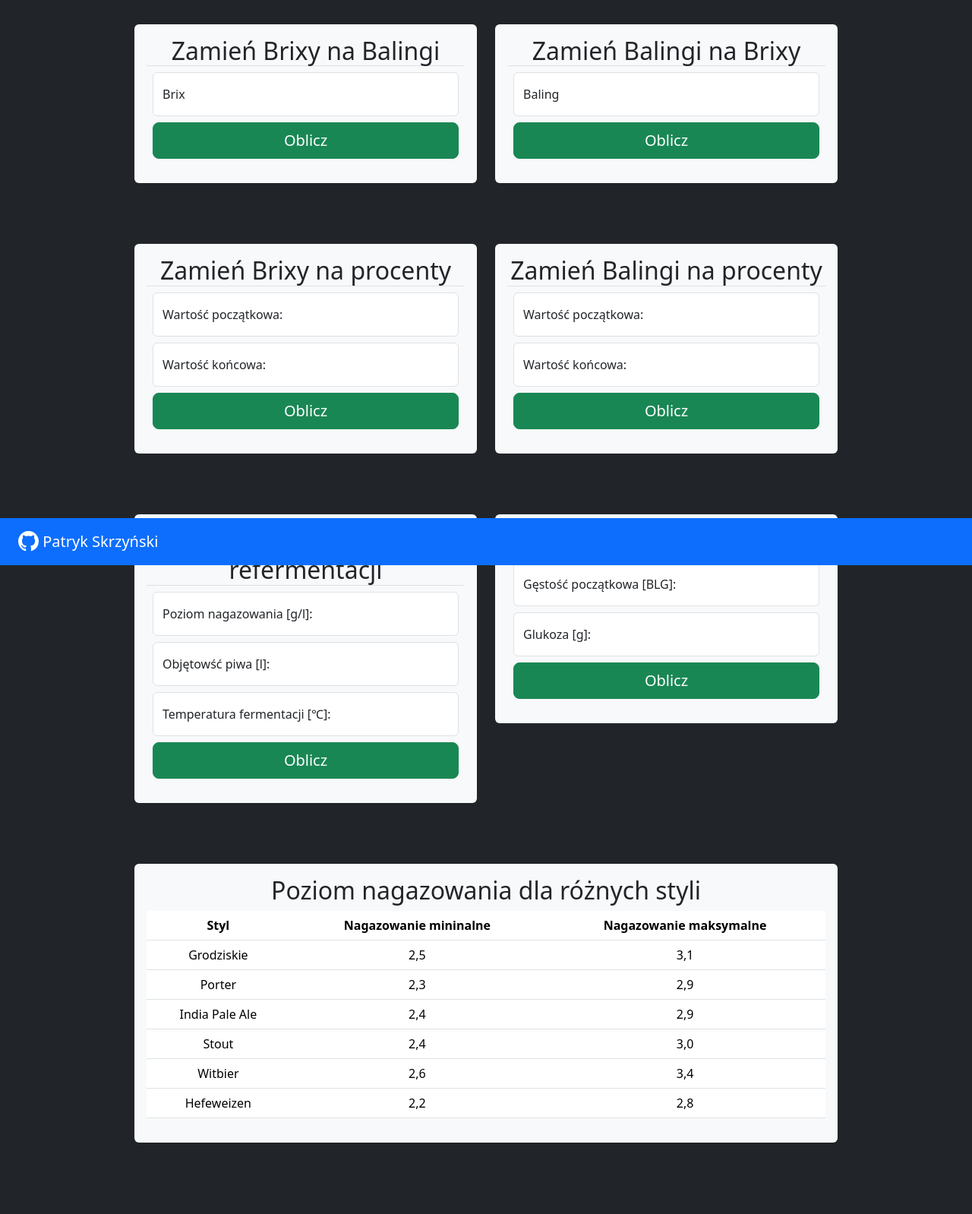
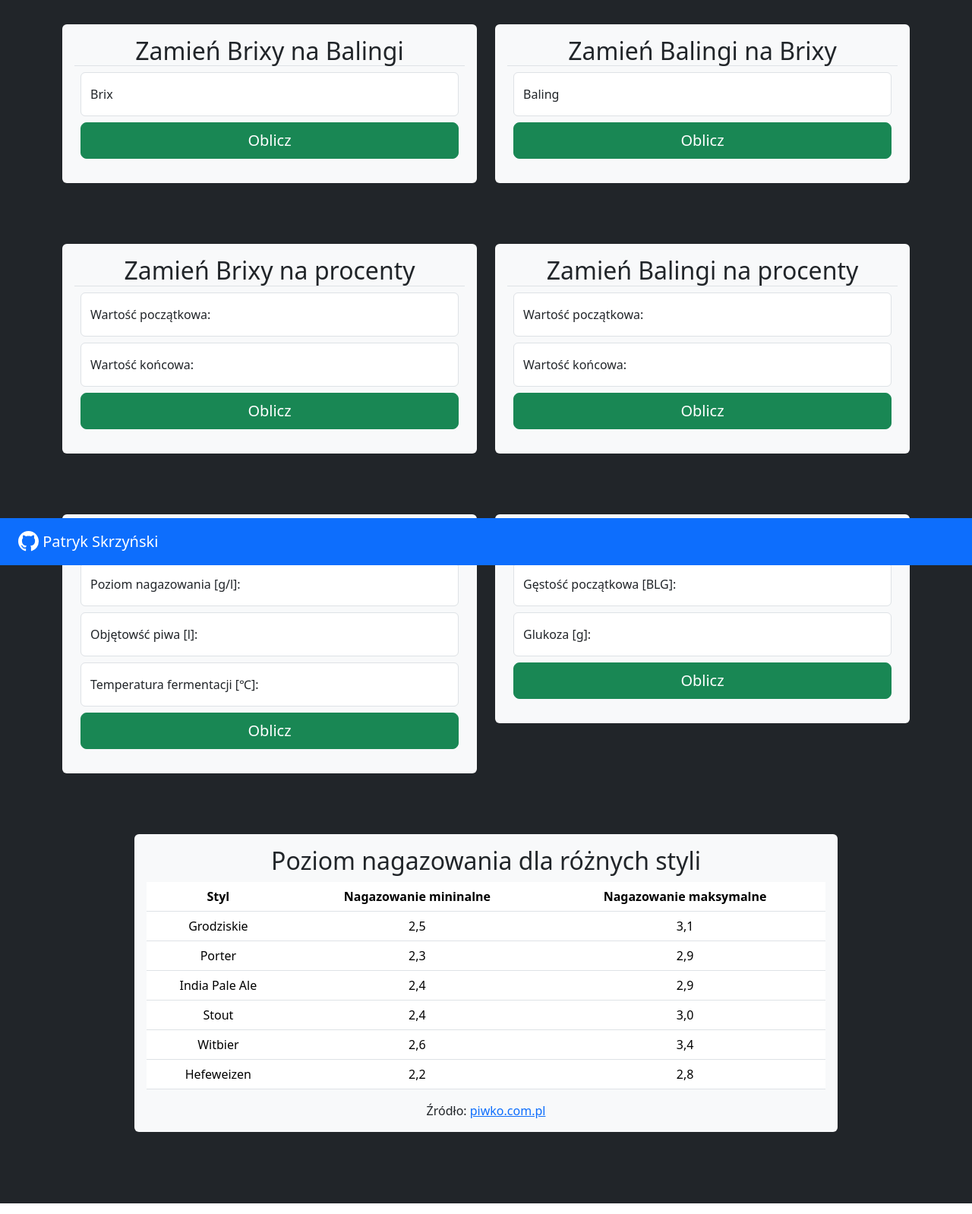
Before and after one commit to skrzypa/mysite, a Django app: page /beer_calc/ in a window 1280 px wide. Shown: the part 56-1654 px from the top of the page at 76% size. Run offline with Django 4.2, Linux system fonts and the light colour scheme; parts of the project's set-up code (start-up, migrations or seed data) failed here and were passed over; some libraries are stand-ins or nearby versions.

Commit message:
Some css changes to the pages

```diff
--- a/my_apps/my_classes.py
+++ b/my_apps/my_classes.py
@@ -68,9 +68,7 @@ class Calculators():
                     'Nagazowanie maksymalne': 2.8
                     }
 
-        style_piwne = [grodziskie, porter, ipa, stout, witbier, hefeweizen]
-
-        return style_piwne
+        return [grodziskie, porter, ipa, stout, witbier, hefeweizen]
 
         # for piwo in style_piwne:                            # iteracja przez listę
         #     for key, value in piwo.items():                 # iteracja przez k i v słownika
--- a/my_apps/templates/my_apps/beer_calc.html
+++ b/my_apps/templates/my_apps/beer_calc.html
@@ -7,7 +7,7 @@
     <div class="">
 
         <div class="row justify-content-center">
-            <div class="col-sm-5 col-lg-5 col-xl-5" style="margin-bottom: 5rem;">
+            <div class="col-sm-12 col-md-12 col-lg-6 col-xl-6 col-xxl-6" style="margin-bottom: 5rem;">
                 <div class="bg-body-tertiary rounded bg-light text-dark" style="padding: 1rem;">
                     <h2 class="border-bottom">Zamień Brixy na Balingi</h2>
                     <form method="post">
@@ -30,7 +30,7 @@
                 </div>
             </div>
 
-            <div class="col-sm-5 col-lg-5 col-xl-5" style="margin-bottom: 5rem;">
+            <div class="col-sm-12 col-md-12 col-lg-6 col-xl-6 col-xxl-6" style="margin-bottom: 5rem;">
                 <div class="bg-body-tertiary rounded bg-light text-dark" style="padding: 1rem;">
                     <h2 class="border-bottom">Zamień Balingi na Brixy</h2>
                     <form method="post">
@@ -56,7 +56,7 @@
 
 
         <div class="row justify-content-center">
-            <div class="col-sm-5 col-lg-5 col-xl-5" style="margin-bottom: 5rem;">
+            <div class="col-sm-12 col-md-12 col-lg-6 col-xl-6 col-xxl-6" style="margin-bottom: 5rem;">
                 <div class="bg-body-tertiary rounded bg-light text-dark" style="padding: 1rem;">
                     <h2 class="border-bottom">Zamień Brixy na procenty</h2>
 
@@ -85,7 +85,7 @@
                 </div>
             </div>
 
-            <div class="col-sm-5 col-lg-5 col-xl-5" style="margin-bottom: 5rem;">
+            <div class="col-sm-12 col-md-12 col-lg-6 col-xl-6 col-xxl-6" style="margin-bottom: 5rem;">
                 <div class="bg-body-tertiary rounded bg-light text-dark" style="padding: 1rem;">
                     <h2 class="border-bottom">Zamień Balingi na procenty</h2>
 
@@ -117,7 +117,7 @@
 
 
         <div class="row justify-content-center">
-            <div class="col-sm-5 col-lg-5 col-xl-5" style="margin-bottom: 5rem;">
+            <div class="col-sm-12 col-md-12 col-lg-6 col-xl-6 col-xxl-6" style="margin-bottom: 5rem;">
                 <div class="bg-body-tertiary rounded bg-light text-dark" style="padding: 1rem;">
                     <h2 class="border-bottom">Ilość glukozy do refermentacji</h2>
 
@@ -151,7 +151,7 @@
                 </div>
             </div>
 
-            <div class="col-sm-5 col-lg-5 col-xl-5" style="margin-bottom: 5rem;">
+            <div class="col-sm-12 col-md-12 col-lg-6 col-xl-6 col-xxl-6" style="margin-bottom: 5rem;">
                 <div class="bg-body-tertiary rounded bg-light text-dark" style="padding: 1rem;">
                     <h2 class="border-bottom">Roztwór o podanej gęstości</h2>
 
@@ -199,7 +199,6 @@
                         </thead>
 
                         <tbody>
-
                             {% for piwo in style_piwne %}
                                 <tr>
                                     {% for key, value in piwo.items %}
@@ -209,6 +208,10 @@
                             {% endfor %}
                         </tbody>
                     </table>
+
+                    <div>
+                        <label>Źródło: <a href="https://piwko.com.pl/kalkulator/ile-cukru-dodac-do-refermentacji">piwko.com.pl</a></label>
+                    </div>
                 </div>
             </div>
         </div>
--- a/my_apps/templates/my_apps/homepage.html
+++ b/my_apps/templates/my_apps/homepage.html
@@ -132,6 +132,9 @@
                             <div class="card-body">
                                 <h5 class="card-title">{{ app.name }}</h5>
                                 <p class="card-text">{{ app.description }}</p>
+                            </div>
+
+                            <div class="card-footer">
                                 {% if user.is_authenticated %}
                                     <a href= {% url app.url %}>
                                         <button class="btn btn-sm btn-primary">Otwórz</button>
@@ -214,6 +217,9 @@
                             <div class="card-body">
                                 <h5 class="card-title">{{ app.name }}</h5>
                                 <p class="card-text">{{ app.description }}</p>
+                            </div>
+
+                            <div class="card-footer">
                                 <a href= {% url app.url %}>
                                     <button class="btn btn-sm btn-primary">Otwórz</button>
                                 </a>
--- a/my_apps/templates/my_apps/split_homepage.html
+++ b/my_apps/templates/my_apps/split_homepage.html
@@ -3,7 +3,7 @@
 {% block content %}
 
 
-<div class="container col-10" style="min-height: 45rem;">
+<div class="container col-11" style="min-height: 45rem;">
     <div class="row justify-content-center">
 
         <div style="padding: 0;" type="button" data-bs-toggle="modal" data-bs-target="#exampleModal">
--- a/password_generator/templates/password_generator/password_generator.html
+++ b/password_generator/templates/password_generator/password_generator.html
@@ -15,7 +15,7 @@
                 <div style="margin-top: 3rem;">
                     <h1 class="display-6">Twoje wygenerowane hasło</h1>
                     <div class="d-inline-flex bg-body-tertiary rounded bg-dark text-light">
-                        <label class="user-select-all h3" style="margin: 1rem;">{{ password_generated }}</label>
+                        <label class="user-select-all h3 text-break" style="margin: 1rem;">{{ password_generated }}</label>
                     </div>
                 </div>
 
```
Also changed, not shown: my_apps/templates/my_apps/split_group.html (+5 -5 lines), password_generator/views.py (+21 -17 lines), 1 other file.
